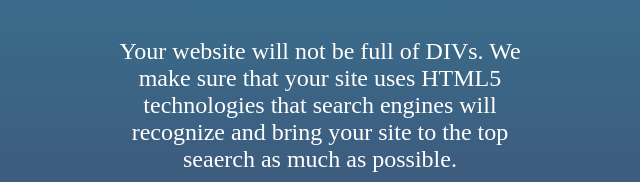
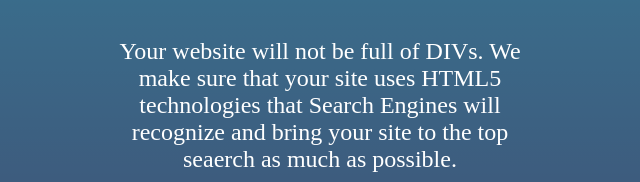
Before and after one commit to rfrancodiaz93/fdzwebsllc, a plain HTML site: page index.html in a window 1280 px wide. Shown: the part 625-807 px from the top of the page, 320-960 px from the left. Drawn offline with Linux system fonts and the light colour scheme.

Commit message:
style1005

```diff
--- a/index.html
+++ b/index.html
@@ -29,7 +29,7 @@
                     <h4 class="content-title">We Implement the most advance HTML5 technologies you site needs</h4>
                     <p class="content-para">
                         Your website will not be full of DIVs. We make sure that your site uses
-                        HTML5 technologies that search engines will recognize and bring your site to the top seaerch
+                        HTML5 technologies that Search Engines will recognize and bring your site to the top seaerch
                         as much as possible.
                     </p>
                 </div>
```
